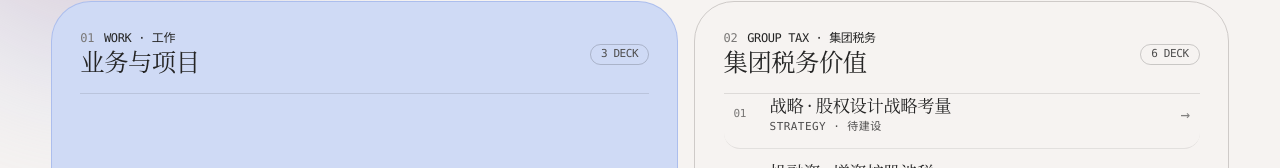
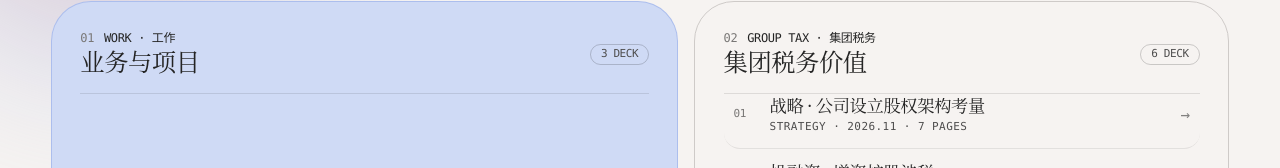
Before and after one commit to Paiyunshou/slides, a plain HTML site: page index.html in a window 1280 px wide. Shown: the part 206-374 px from the top of the page. Drawn offline with Linux system fonts and the light colour scheme.

Commit message:
deck 01: 目录标题与进度更新

```diff
--- a/index.html
+++ b/index.html
@@ -275,8 +275,8 @@ footer .swatch.c{background:var(--mint)}
         <a class="item" href="./strategy-equity-design.html">
           <span class="idx">01</span>
           <span class="body">
-            <span class="t">战略 · 股权设计战略考量</span>
-            <span class="m">STRATEGY · 待建设</span>
+            <span class="t">战略 · 公司设立股权架构考量</span>
+            <span class="m">STRATEGY · 2026.11 · 7 PAGES</span>
           </span>
           <span class="arw">→</span>
         </a>        <a class="item" href="./financing-capital-increase.html">
```
